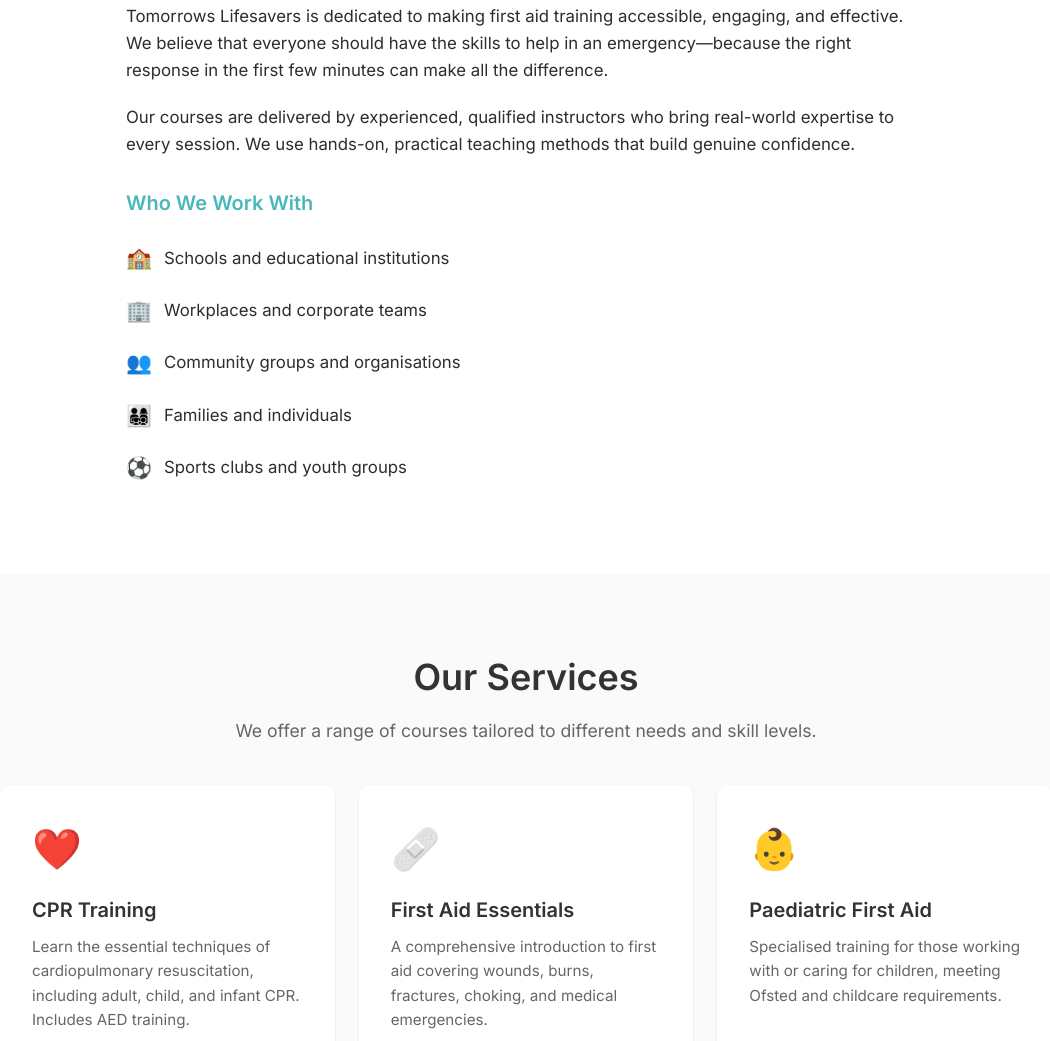
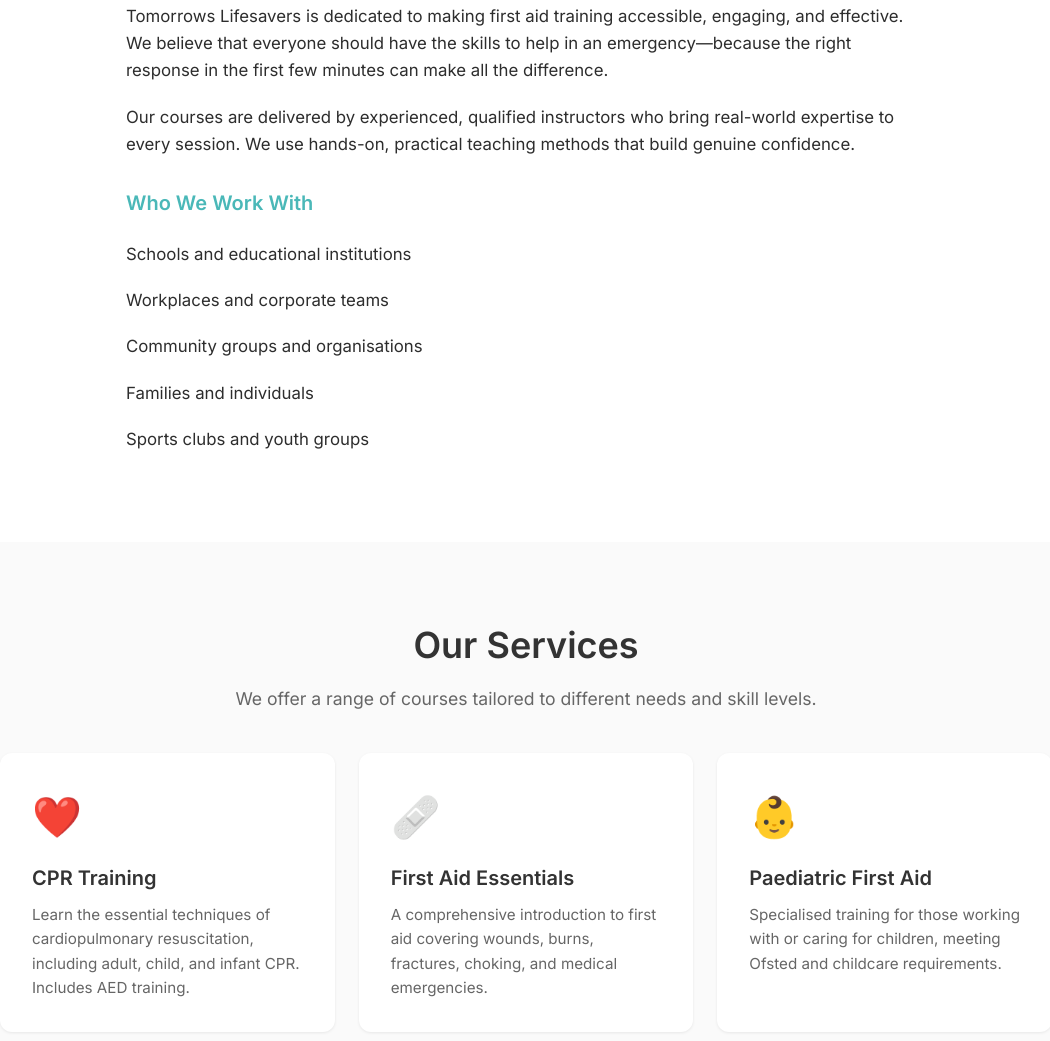
Before and after one commit to Tomorrowslifesavers/tomorrowslifesavers, a plain HTML site: page index.html in a window 1280 px wide. Shown: the part 965-2006 px from the top of the page, without its empty margins (114-1164 px from the left). Drawn offline with Linux system fonts and the light colour scheme.

Commit message:
Update index.html

```diff
--- a/index.html
+++ b/index.html
@@ -65,11 +65,11 @@
                     </p>
                     <h3>Who We Work With</h3>
                     <ul class="about-list">
-                        <li><span class="icon">🏫</span> Schools and educational institutions</li>
-                        <li><span class="icon">🏢</span> Workplaces and corporate teams</li>
-                        <li><span class="icon">👥</span> Community groups and organisations</li>
-                        <li><span class="icon">👨‍👩‍👧‍👦</span> Families and individuals</li>
-                        <li><span class="icon">⚽</span> Sports clubs and youth groups</li>
+                        <li>Schools and educational institutions</li>
+                        <li>Workplaces and corporate teams</li>
+                        <li>Community groups and organisations</li>
+                        <li>Families and individuals</li>
+                        <li>Sports clubs and youth groups</li>
                     </ul>
                 </div>
             </div>
```
